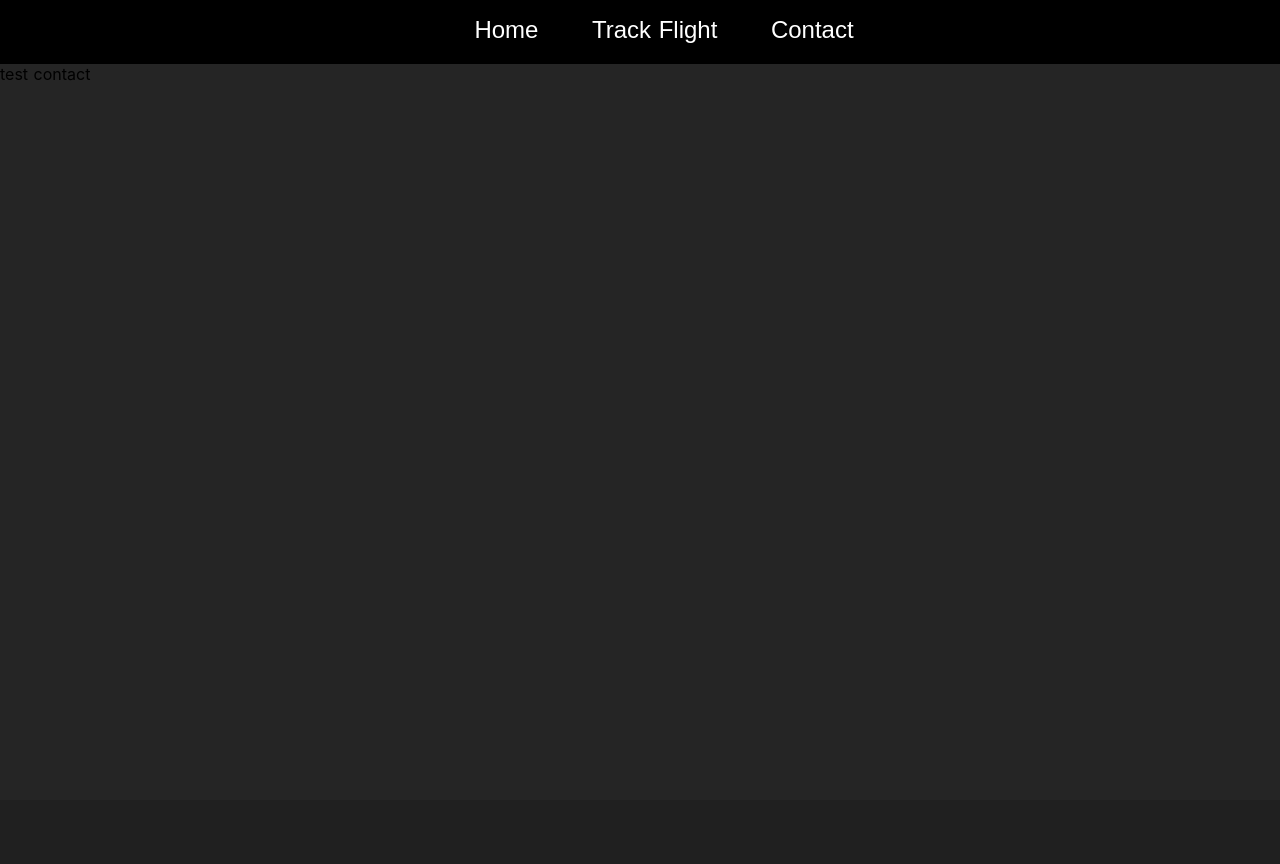
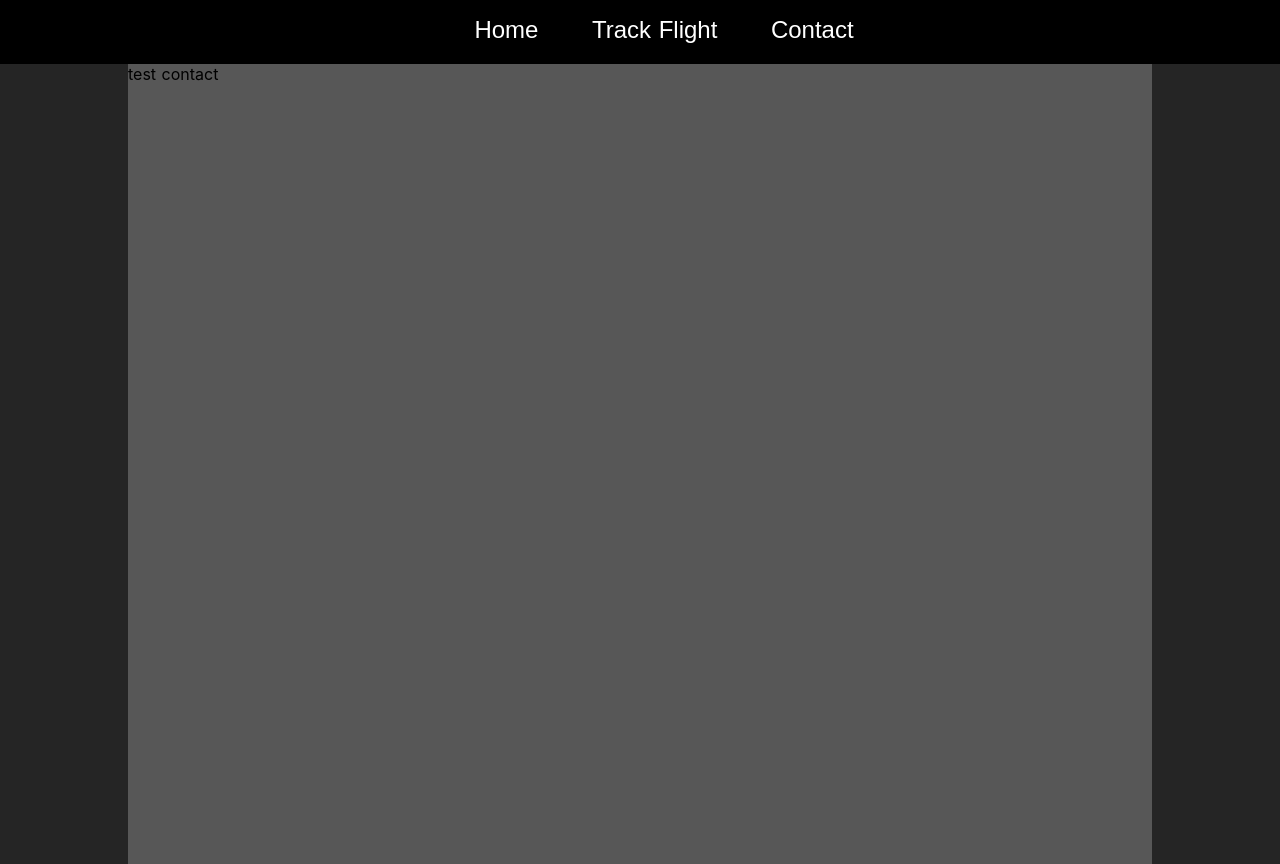
Before and after one commit to SkyFinderCorp/SkyFinderWebApp, a Django app: page /contact/ in a window 1280 px wide. Before the commit the page ends 80 px from the top, so only its background shows below. Run offline with Django 4.2, Linux system fonts and the light colour scheme.

Commit message:
Added Styling to all pages

```diff
--- a/templates/contact.html
+++ b/templates/contact.html
@@ -5,14 +5,16 @@
     <title>Contact Us</title>
     {% load static %}
     <link rel="stylesheet" href="{% static 'styles.css' %}">
-    <link rel="icon"href="{% static 'favicon.ico' %}">
+    <link rel="icon" href="{% static 'favicon.ico' %}">
 </head>
 <body>
-    {% include "navbar.html" %}
-        <main>
-            {% block content %}
-                <p>test contact</p>
-            {% endblock %}
-        </main>
+{% include "navbar.html" %}
+<div class="layout-container">
+    <main class="content-container">
+        {% block content %}
+            <p>test contact</p>
+        {% endblock %}
+    </main>
+</div>
 </body>
 </html>
```
Also changed, not shown: templates/track.html (+12 -8 lines).
